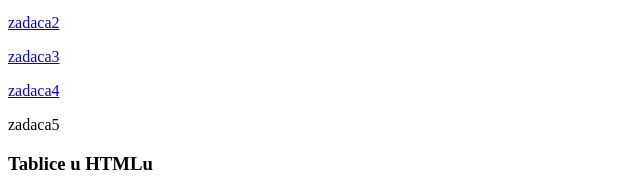
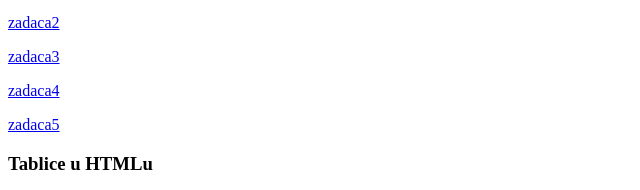
Before and after one commit to lorenagalovic/wp_galovic_lorena, a plain HTML site: page index.html in a window 1280 px wide. Shown: the part 2195-2385 px from the top of the page, 0-640 px from the left. Drawn offline with Linux system fonts and the light colour scheme.

Commit message:
Update index.html

```diff
--- a/index.html
+++ b/index.html
@@ -90,7 +90,7 @@
 <dl><a href="Zadace/zadaca2.html">zadaca2</a></dl>
 <dl><a href="Zadace/zadaca3.html">zadaca3</a></dl>
 <dl><a href="Zadace/zadaca4.html">zadaca4</a></dl>
-<dl>zadaca5</dl>
+<dl><a href="Zadace/zadaca5.html">zadaca5</a></dl>
 
 <!-- Tablice -->
 <h3>Tablice u HTMLu</h3>
```
